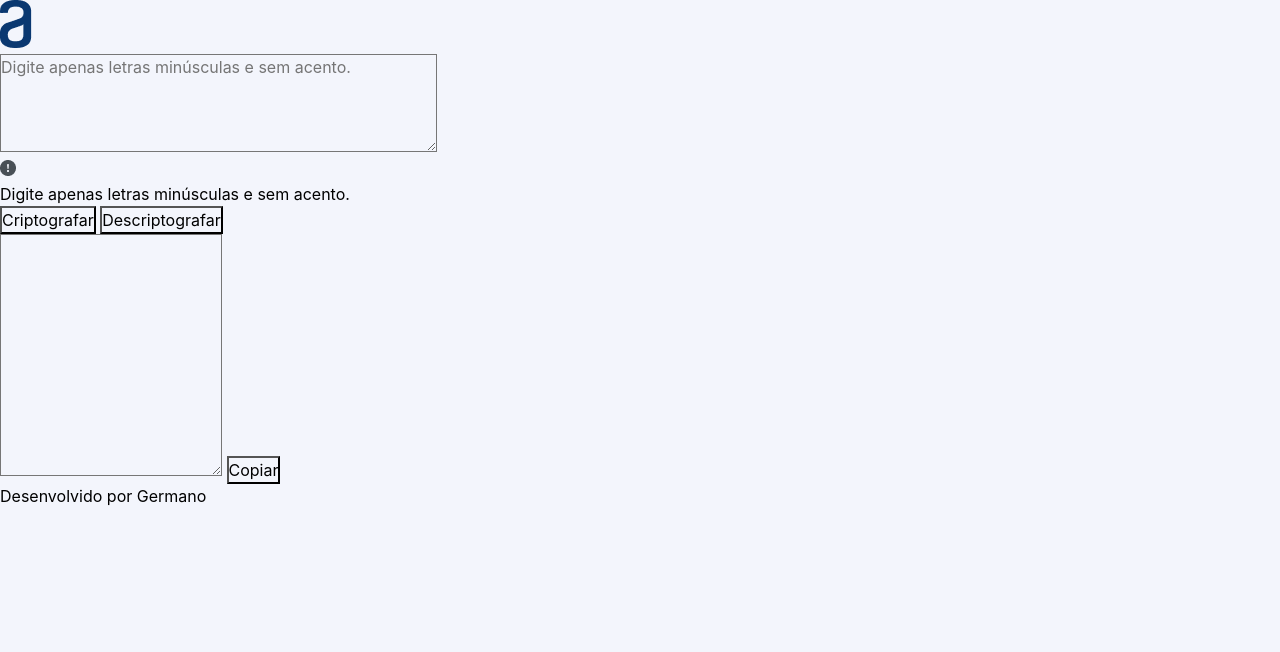
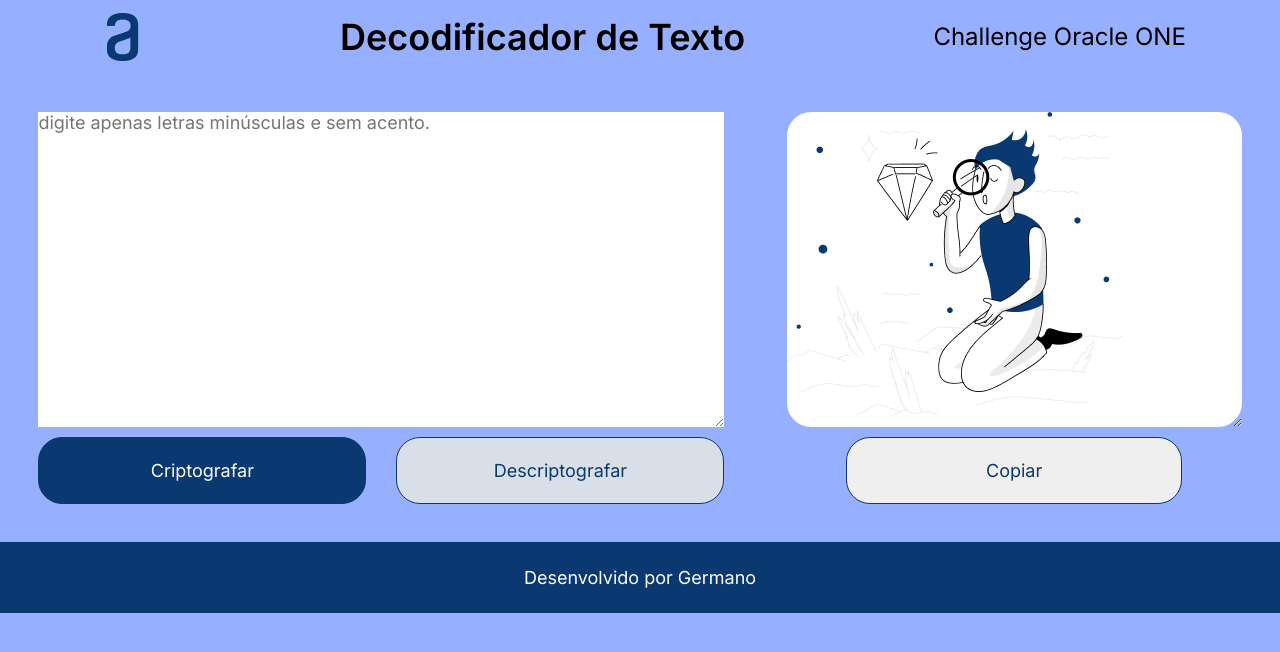
Before and after one commit to GermanoMacieira/Challenge-ONE-Decodificador, a plain HTML site: page index.html in a window 1280 px wide. Drawn offline with Linux system fonts and the light colour scheme.

Commit message:
Avancando o CSS

```diff
--- a/index.html
+++ b/index.html
@@ -4,41 +4,35 @@
     <meta charset="UTF-8">
     <meta http-equiv="X-UA-Compatible" content="IE=edge">
     <meta name="viewport" content="width=device-width, initial-scale=1.0">
-    <link rel="preconnect" href="https://fonts.googleapis.com">
-    <link rel="preconnect" href="https://fonts.gstatic.com" crossorigin>
-
-    <link rel="stylesheet" href="style.css">
+    <link rel="stylesheet" href="./styles/style.css">
     <title>Decodificador</title>
 </head>
 <body>
-    <header>
+    <header class="cabecalho">
         <img class="logo_alura" src="./imagens/logo-alura.png" alt="Letra a minúscula como logo da alura">
+        <p class="decodificador__texto">Decodificador de Texto</p>
+        <p class="challenge">Challenge Oracle ONE</p>
     </header>
 
     <main>
-        <section>
-            <textarea class="text_input" placeholder="Digite apenas letras minúsculas e sem acento." cols="41" rows="4"></textarea>
-            <div class="informativo">
-                <img src="./imagens/exclamacao.png" alt="Pequena imagem de uma exclamação">
-                <h6>Digite apenas letras minúsculas e sem acento.</h6>
-            </div>
-            <div>
+        <section class="esquerda">
+            <textarea class="text_input" placeholder="Digite apenas letras minúsculas e sem acento."
+            cols="50" rows="15"></textarea>
+
+            <div class="botoes">
                 <button class="btn_criptografar">Criptografar</button>
                 <button class="btn_descriptografar">Descriptografar</button>
             </div>
         </section>
 
-        <section>
-            <textarea class="text_output" cols="20" rows="10"></textarea>
+        <section class="direita">
+            <textarea class="text_output" cols="40" rows="15"></textarea>
             <button class="btn_copiar">Copiar</button>
         </section>
     </main>
 
-    <footer>
-        <div class="footer">
+    <footer class="rodape">
             <p>Desenvolvido por Germano</p>
-        </div>
-
     </footer>
 </body>
 </html>
--- a/style.css
+++ /dev/null
@@ -1,17 +0,0 @@
-* {
-    margin: 0;
-    padding: 0;
-    background: #F3F5FC;
-    font-family: "Inter", sans-serif;
-    font-weight: 400;
-    font-size: 16px;
-    line-height: 150%;
-}
-
-.logo_alura {
-
-}
-
-main {
-
-}
--- /dev/null
+++ b/styles/style.css
@@ -0,0 +1,119 @@
+@import url("https://fonts.googleapis.com/css2?family=Inter:wght@100..900&display=swap");
+
+* {
+  padding: 0;
+  margin: 0;
+  text-decoration: none;
+  font-family: Inter;
+  font-size: 18px;
+}
+
+body {
+    height: 100vh;
+    box-sizing: border-box;
+    background-color: #97afff;
+    color: white;
+}
+
+.cabecalho {
+    display: flex;
+    justify-content:space-around;
+    align-items: center;
+}
+
+.logo_alura {
+    margin: 1%;
+}
+
+.decodificador__texto {
+    font-size: 36px;
+    font-weight: 600;
+    color: black;
+}
+
+.challenge {
+    font-size: 24px;
+    font-weight: 400;
+    color: black;
+}
+
+main {
+    display: flex;
+    justify-content: space-between;
+    margin: 3%;
+    width: auto;
+    height: auto;
+}
+
+.esquerda {
+    display: flex;
+    gap: 10px;
+    flex-direction: column;
+}
+
+.text_input {
+    color: black;
+    border: none;
+    text-transform: lowercase;
+}
+
+.botoes {
+    display: flex;
+    align-items: center;
+    align-content: center;
+}
+
+.btn_criptografar {
+    background-color: #0a3871;
+    border: 1px solid #0a3871;
+    border-radius: 24px;
+    color: white;
+    cursor: pointer;
+    height: 67px;
+    width: 328px;
+}
+
+.btn_descriptografar {
+    background: #D8DFE8;
+    border: 1px solid #0a3871;
+    border-radius: 24px;
+    color: #0a3871;
+    cursor: pointer;
+    height: 67px;
+    width: 328px;
+    margin-left: 30px;
+}
+
+.direita {
+    display: flex;
+    flex-direction: column;
+    gap: 10px;
+    align-items: center;
+    height: auto;
+}
+
+.text_output {
+    background: white;
+    background-image: url(/imagens/boneco.png);
+    background-repeat: no-repeat;
+    border: none;
+    border-radius: 24px;
+    color: #0a3871;
+}
+
+.btn_copiar {
+    border: 1px solid #0a3871;
+    border-radius: 24px;
+    color: #0a3871;
+    cursor: pointer;
+    height: 67px;
+    width: 336px;
+}
+
+.rodape {
+    background-color: #0a3871;
+    display: flex;
+    color: white;
+    justify-content: center;
+    padding: 25px;
+}
```
